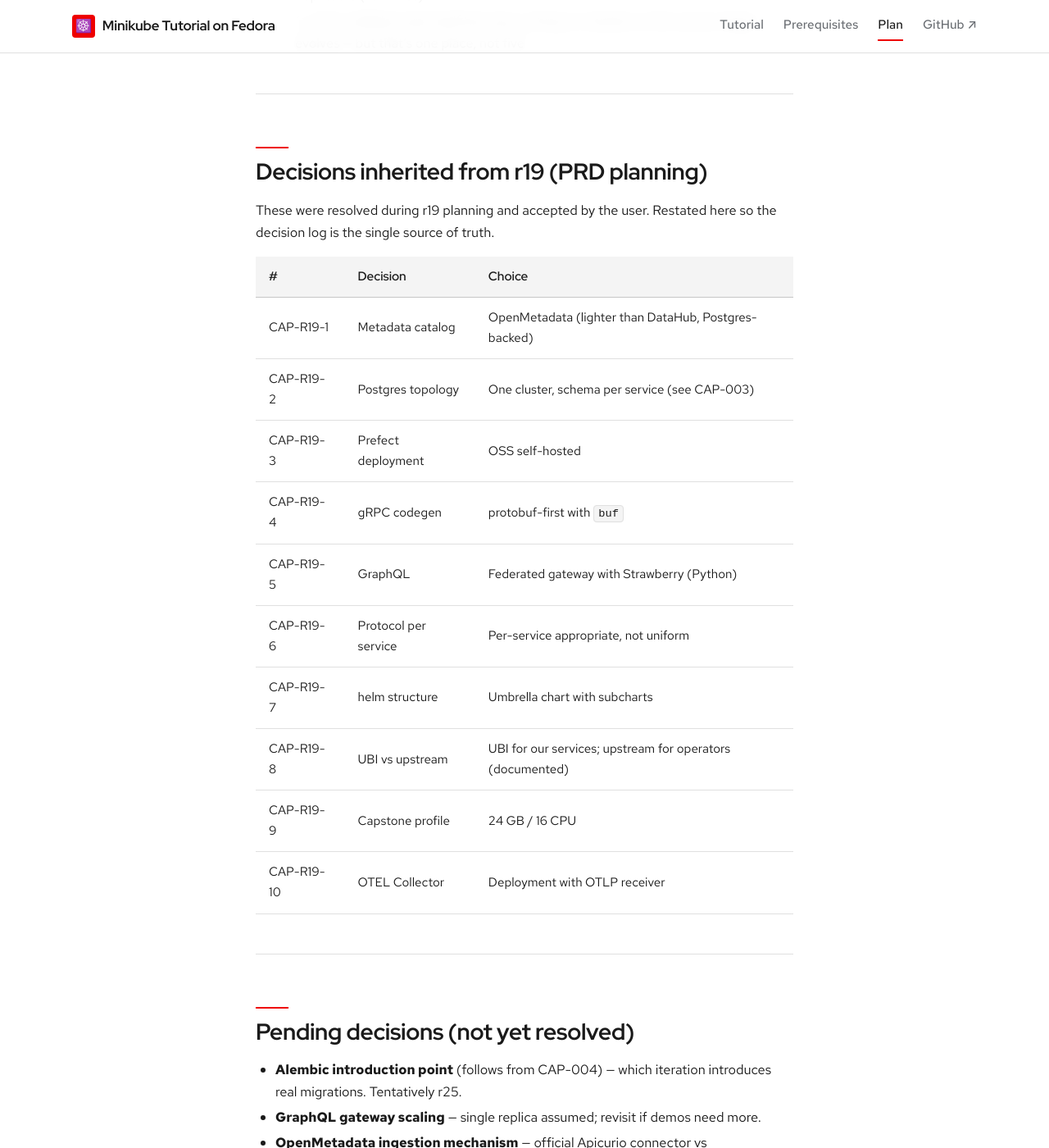
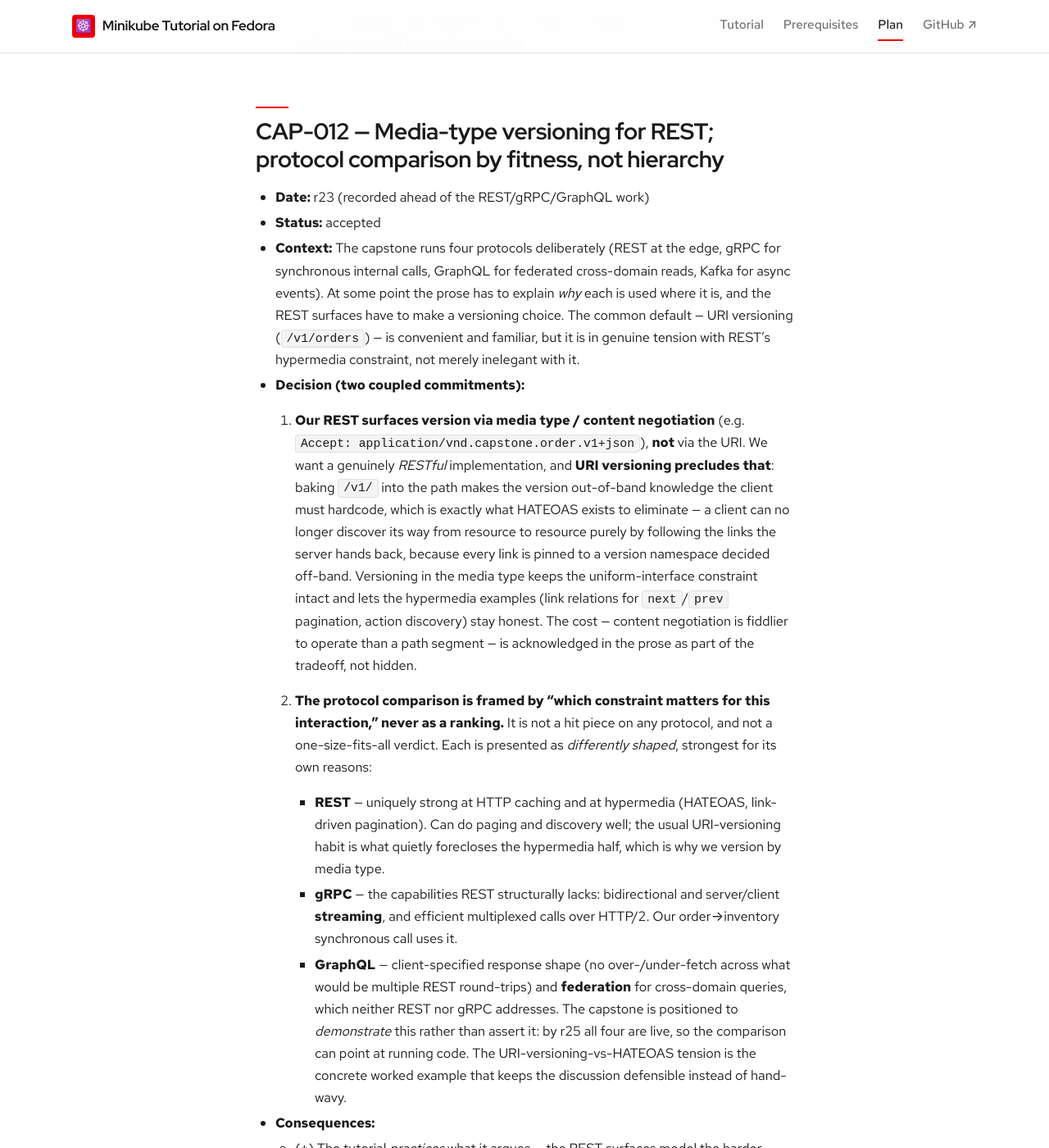
Before and after one commit to patterncatalyst/minikube-on-fedora, a Jekyll site: the page built from _plans/capstone-decisions.md, in a window 1280 px wide and 1400 px high, scrolled down 8149 px. Shown: the whole window at 82% size. Built offline with Jekyll 4.4.1, drawn with Linux system fonts in a browser that asks for light colours; some web fonts are replaced; some of the changed text lies outside the part shown.

Commit message:
docs: CAP-012 — media-type REST versioning; protocol comparison by fitness

```diff
--- a/_plans/capstone-decisions.md
+++ b/_plans/capstone-decisions.md
@@ -297,6 +297,70 @@
   - (−) The scaffold script itself becomes a thing to maintain as the
     service shape evolves — but that's one place, not five
 
+## CAP-012 — Media-type versioning for REST; protocol comparison by fitness, not hierarchy
+
+- **Date:** r23 (recorded ahead of the REST/gRPC/GraphQL work)
+- **Status:** accepted
+- **Context:** The capstone runs four protocols deliberately (REST at the
+  edge, gRPC for synchronous internal calls, GraphQL for federated
+  cross-domain reads, Kafka for async events). At some point the prose has
+  to explain *why* each is used where it is, and the REST surfaces have to
+  make a versioning choice. The common default — URI versioning (`/v1/orders`)
+  — is convenient and familiar, but it is in genuine tension with REST's
+  hypermedia constraint, not merely inelegant with it.
+- **Decision (two coupled commitments):**
+
+  1. **Our REST surfaces version via media type / content negotiation**
+     (e.g. `Accept: application/vnd.capstone.order.v1+json`), **not** via
+     the URI. We want a genuinely *RESTful* implementation, and **URI
+     versioning precludes that**: baking `/v1/` into the path makes the
+     version out-of-band knowledge the client must hardcode, which is
+     exactly what HATEOAS exists to eliminate — a client can no longer
+     discover its way from resource to resource purely by following the
+     links the server hands back, because every link is pinned to a version
+     namespace decided off-band. Versioning in the media type keeps the
+     uniform-interface constraint intact and lets the hypermedia examples
+     (link relations for `next`/`prev` pagination, action discovery) stay
+     honest. The cost — content negotiation is fiddlier to operate than a
+     path segment — is acknowledged in the prose as part of the tradeoff,
+     not hidden.
+
+  2. **The protocol comparison is framed by "which constraint matters for
+     this interaction," never as a ranking.** It is not a hit piece on any
+     protocol, and not a one-size-fits-all verdict. Each is presented as
+     *differently shaped*, strongest for its own reasons:
+     - **REST** — uniquely strong at HTTP caching and at hypermedia
+       (HATEOAS, link-driven pagination). Can do paging and discovery well;
+       the usual URI-versioning habit is what quietly forecloses the
+       hypermedia half, which is why we version by media type.
+     - **gRPC** — the capabilities REST structurally lacks: bidirectional
+       and server/client **streaming**, and efficient multiplexed calls
+       over HTTP/2. Our order→inventory synchronous call uses it.
+     - **GraphQL** — client-specified response shape (no over-/under-fetch
+       across what would be multiple REST round-trips) and **federation**
+       for cross-domain queries, which neither REST nor gRPC addresses.
+     The capstone is positioned to *demonstrate* this rather than assert
+     it: by r25 all four are live, so the comparison can point at running
+     code. The URI-versioning-vs-HATEOAS tension is the concrete worked
+     example that keeps the discussion defensible instead of hand-wavy.
+
+- **Consequences:**
+  - (+) The tutorial *practices* what it argues — the REST surfaces model
+    the harder-but-correct hypermedia-compatible path
+  - (+) The eventual comparison prose has a clear, sourced editorial spine:
+    fitness-for-interaction, with a real example, not protocol tribalism
+  - (−) Media-type versioning is less conventional and more work to
+    implement and document than URI versioning; we take that on
+    deliberately and explain why
+- **References** (inform the REST patterns and the comparison stance):
+  - Amundsen, *RESTful Web API Patterns and Practices Cookbook* (O'Reilly)
+  - Gough, Bryant & Auburn, *Mastering API Architecture* (O'Reilly)
+  - Kleppmann & Riccomini, *Designing Data-Intensive Applications*, 2nd ed.
+    (O'Reilly)
+  - Higginbotham, *Principles of Web API Design* (Addison-Wesley)
+  - Zimmermann, Stocker, Lübke et al., *Patterns for API Design*
+    (Addison-Wesley)
+
 ---
 
 ## Decisions inherited from r19 (PRD planning)
```
